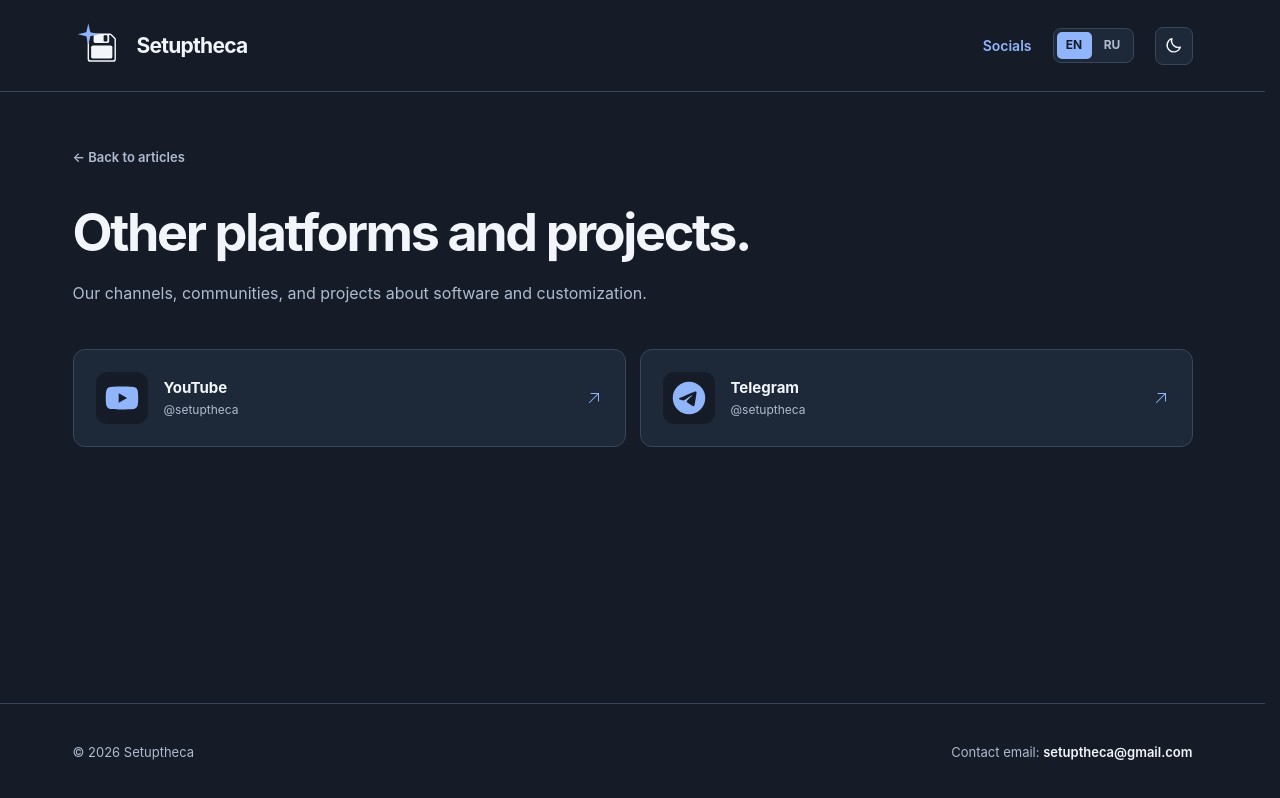
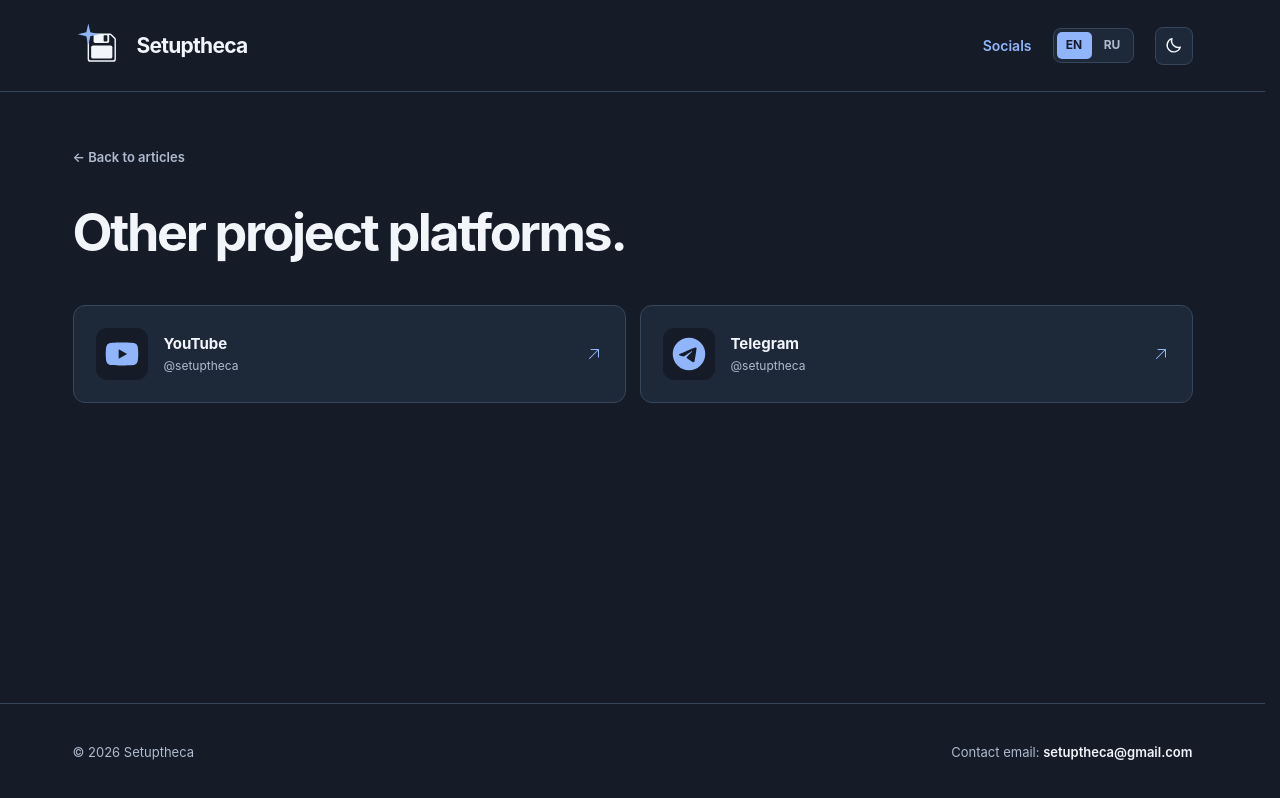
Before and after one commit to setuptheca/web, a plain HTML site: page socials.html in a window 1280 px wide. Drawn offline with Linux system fonts and the light colour scheme.

Commit message:
Simplify socials heading and remove description

```diff
--- a/assets/app.js
+++ b/assets/app.js
@@ -20,8 +20,7 @@ const DICTIONARY = {
     minRead: n => `${n} min read`,
     allCategories: "All topics",
     backToGuides: "← Back to articles",
-    socialsTitle: "Other platforms and projects.",
-    socialsDescription: "Our channels, communities, and projects about software and customization.",
+    socialsTitle: "Other project platforms.",
     pageTitles: { catalog: "Articles", socials: "Socials" },
     themeToDark: "Switch to dark theme", themeToLight: "Switch to light theme"
   },
@@ -43,8 +42,7 @@ const DICTIONARY = {
     minRead: n => `${n} мин чтения`,
     allCategories: "Все темы",
     backToGuides: "← Ко всем статьям",
-    socialsTitle: "Другие платформы и проекты.",
-    socialsDescription: "Наши каналы, сообщества и проекты о программах и их настройке.",
+    socialsTitle: "Другие платформы проекта.",
     pageTitles: { catalog: "Статьи", socials: "Соцсети" },
     themeToDark: "Включить тёмную тему", themeToLight: "Включить светлую тему"
   }
--- a/assets/styles.css
+++ b/assets/styles.css
@@ -149,7 +149,7 @@ html[data-theme="dark"] .theme-moon { opacity: 1; }
 .socials-root .back-link { margin-bottom: 36px; }
 .secondary-main .eyebrow { margin-bottom: 18px; }
 .secondary-title { max-width: 760px; font-size: clamp(36px, 5vw, 52px); line-height: 1.15; letter-spacing: -.045em; margin: 0; }
-.secondary-description { max-width: 620px; margin: 17px 0 42px; color: var(--muted); line-height: 1.7; }
+.socials-root .secondary-title { margin-bottom: 42px; }
 .social-grid { display: grid; grid-template-columns: repeat(2, minmax(0, 1fr)); gap: 14px; }
 .social-card { min-width: 0; padding: 22px; display: flex; align-items: center; gap: 16px; background: var(--surface); border: 1px solid var(--border); border-radius: 12px; transition: border-color .16s; }
 .social-card:hover { border-color: var(--accent); }
@@ -219,6 +219,7 @@ html[data-theme="dark"] .social-logo img.social-logo-dark { opacity: 1; }
   .cover-symbol { width: 88px; height: 88px; }
   .card-media { padding: 18px 22px; }
   .social-grid { grid-template-columns: 1fr; }
+  .socials-root .secondary-title { margin-bottom: 30px; }
   .secondary-main { padding-top: 28px; padding-bottom: 80px; }
   .back-link { margin-bottom: 50px; }
   .socials-root .back-link { margin-bottom: 26px; }
--- a/socials.html
+++ b/socials.html
@@ -18,8 +18,7 @@
     </div></header>
     <main id="main" class="container secondary-main">
       <a class="back-link" href="./" data-i18n="backToGuides">← Back to articles</a>
-      <h1 class="secondary-title" data-i18n="socialsTitle">Other platforms and projects.</h1>
-      <p class="secondary-description" data-i18n="socialsDescription">Our channels, communities, and projects about software and customization.</p>
+      <h1 class="secondary-title" data-i18n="socialsTitle">Other project platforms.</h1>
       <div class="social-grid" id="socialGrid"></div>
     </main>
     <footer class="site-footer"><div class="container footer-inner"><span class="copyright">© <span id="copyrightYear">2026</span> <span data-i18n="brand">Setuptheca</span></span><span class="footer-contact"><span data-i18n="contactLabel">Contact:</span> <a href="mailto:setuptheca@gmail.com">setuptheca@gmail.com</a></span></div></footer>
```
